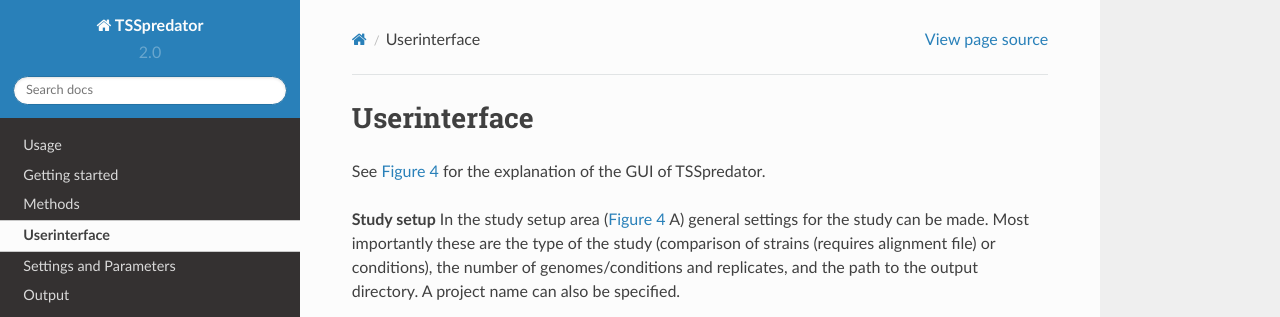
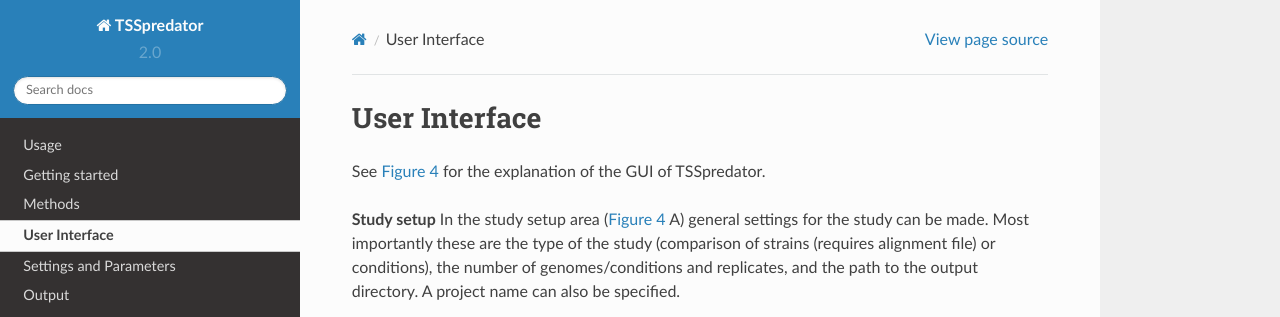
Before and after one commit to Integrative-Transcriptomics/TSSpredator2.0-rtd, a Sphinx documentation site: the page built from docs/source/userinterface.rst, in a window 1280 px wide and 900 px high. Shown: the top 317 px of the window. Built offline with Sphinx 7.4.7 and the Read the Docs theme 2.0.0, drawn with Linux system fonts in a browser that asks for light colours.

Commit message:
update chapter userinterface

```diff
--- a/docs/source/userinterface.rst
+++ b/docs/source/userinterface.rst
@@ -1,4 +1,4 @@
-Userinterface
+User Interface
 ===============
 
 .. _userinterface:
```
